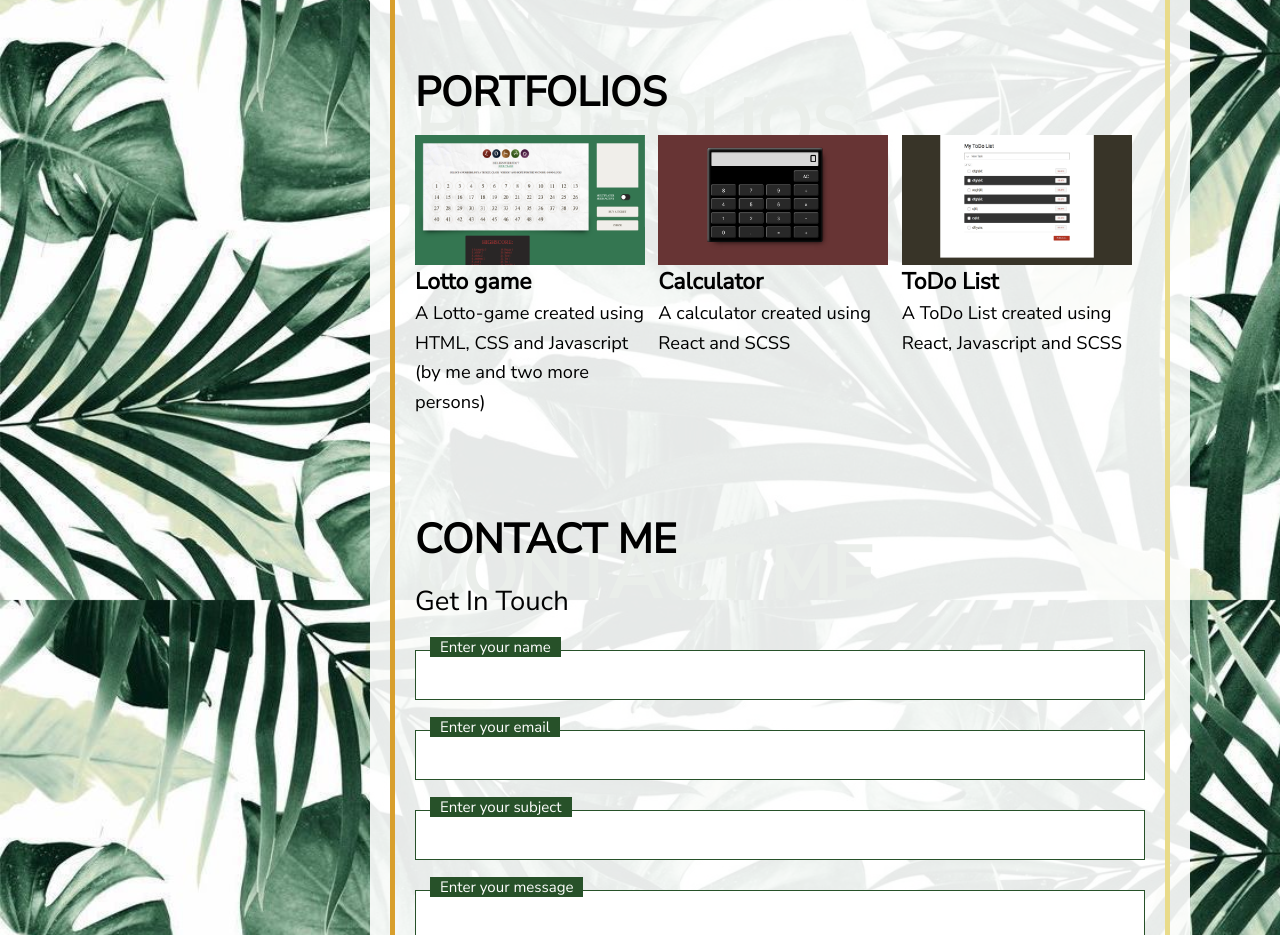
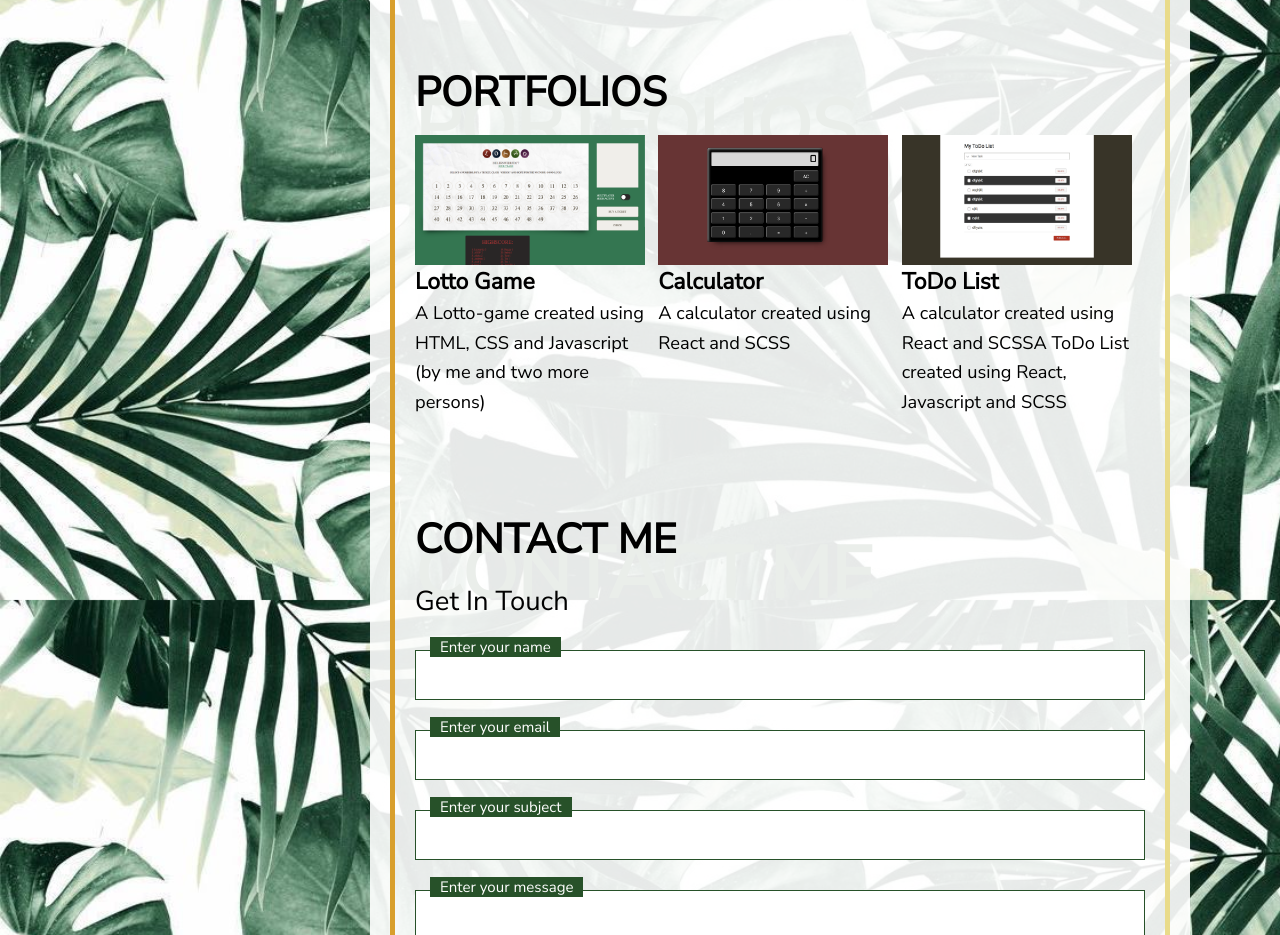
Before and after one commit to atranarta/portfolio, a React (Create React App) app: page / in a window 1280 px wide. Shown: the part 1000-1935 px from the top of the page. Built offline with nearby package versions, Linux system fonts and the light colour scheme.

Commit message:
Introduced and integrated portfolio component

```diff
--- a/src/components/portfolios/index.js
+++ b/src/components/portfolios/index.js
@@ -1,70 +1,36 @@
 import React from 'react';
+import Portfolio from './portfolio'
 import Lotto_game from './../../img/portfolios/lotto-game.png'
 import Calculator from './../../img/portfolios/calculator.png'
 import ToDo_List from './../../img/portfolios/todo-list.png'
 
-const Portfolios = () => (
+const Portfolios = (props) => (
   <div id="portfolios" className="component">
     <div className="title">
       <h1>Portfolios</h1>
       <span>Portfolios</span>
     </div>
     <div className="portfolios-wrap">
-      <div className="portfolios-box">
-        <div className="potfolio-image">
-          <img src={Lotto_game} alt="Lotto Game" />
-          <ul>
-            <li>
-              <button>
-                <svg xmlns="http://www.w3.org/2000/svg" width="24" height="24" viewBox="0 0 24 24" fill="none" stroke="currentColor" stroke-width="2" stroke-linecap="round" stroke-linejoin="round"><circle cx="11" cy="11" r="8"></circle><line x1="21" y1="21" x2="16.65" y2="16.65"></line><line x1="11" y1="8" x2="11" y2="14"></line><line x1="8" y1="11" x2="14" y2="11"></line></svg>
-              </button>
-            </li>
-            <li>
-              <a rel="noopener noreferrer" target="_blank" href="/"><svg xmlns="http://www.w3.org/2000/svg" width="24" height="24" viewBox="0 0 24 24" fill="none" stroke="currentColor" stroke-width="2" stroke-linecap="round" stroke-linejoin="round"><path d="M10 13a5 5 0 0 0 7.54.54l3-3a5 5 0 0 0-7.07-7.07l-1.72 1.71"></path><path d="M14 11a5 5 0 0 0-7.54-.54l-3 3a5 5 0 0 0 7.07 7.07l1.71-1.71"></path></svg></a>
-            </li>
-          </ul>
-        </div>
-        <h5>Lotto game</h5>
-        <p>A Lotto-game created using HTML, CSS and Javascript (by me and two more persons)</p>
-      </div>
-      <div className="portfolios-box">
-        <div className="potfolio-image">
-          <img src={Calculator} alt="Calculator" />
-          <ul>
-            <li>
-              <button>
-                <svg xmlns="http://www.w3.org/2000/svg" width="24" height="24" viewBox="0 0 24 24" fill="none" stroke="currentColor" stroke-width="2" stroke-linecap="round" stroke-linejoin="round"><circle cx="11" cy="11" r="8"></circle><line x1="21" y1="21" x2="16.65" y2="16.65"></line><line x1="11" y1="8" x2="11" y2="14"></line><line x1="8" y1="11" x2="14" y2="11"></line></svg>
-              </button>
-            </li>
-            <li>
-              <a rel="noopener noreferrer" target="_blank" href="/"><svg xmlns="http://www.w3.org/2000/svg" width="24" height="24" viewBox="0 0 24 24" fill="none" stroke="currentColor" stroke-width="2" stroke-linecap="round" stroke-linejoin="round"><path d="M10 13a5 5 0 0 0 7.54.54l3-3a5 5 0 0 0-7.07-7.07l-1.72 1.71"></path><path d="M14 11a5 5 0 0 0-7.54-.54l-3 3a5 5 0 0 0 7.07 7.07l1.71-1.71"></path></svg></a>
-            </li>
-          </ul>
-        </div>
-        <h5>Calculator</h5>
-        <p>A calculator created using React and SCSS</p>
-      </div>
-      <div className="portfolios-box">
-        <div className="potfolio-image">
-          <img src={ToDo_List} alt="Todo List" />
-          <ul>
-            <li>
-              <button>
-                <svg xmlns="http://www.w3.org/2000/svg" width="24" height="24" viewBox="0 0 24 24" fill="none" stroke="currentColor" stroke-width="2" stroke-linecap="round" stroke-linejoin="round"><circle cx="11" cy="11" r="8"></circle><line x1="21" y1="21" x2="16.65" y2="16.65"></line><line x1="11" y1="8" x2="11" y2="14"></line><line x1="8" y1="11" x2="14" y2="11"></line></svg>
-              </button>
-            </li>
-            <li>
-              <a rel="noopener noreferrer" target="_blank" href="/"><svg xmlns="http://www.w3.org/2000/svg" width="24" height="24" viewBox="0 0 24 24" fill="none" stroke="currentColor" stroke-width="2" stroke-linecap="round" stroke-linejoin="round"><path d="M10 13a5 5 0 0 0 7.54.54l3-3a5 5 0 0 0-7.07-7.07l-1.72 1.71"></path><path d="M14 11a5 5 0 0 0-7.54-.54l-3 3a5 5 0 0 0 7.07 7.07l1.71-1.71"></path></svg></a>
-            </li>
-          </ul>
-        </div>
-        <h5>ToDo List</h5>
-        <p>A ToDo List created using React, Javascript and SCSS</p>
-      </div>
+      <Portfolio
+        img={Lotto_game}
+        imageTitle='Lotto Game'
+        title='Lotto Game'
+        text='A Lotto-game created using HTML, CSS and Javascript (by me and two more persons)'
+      />
+      <Portfolio
+        img={Calculator}
+        imageTitle='Calculator'
+        title='Calculator'
+        text='A calculator created using React and SCSS'
+      />
+      <Portfolio
+        img={ToDo_List}
+        imageTitle='ToDo List'
+        title='ToDo List'
+        text='A calculator created using React and SCSSA ToDo List created using React, Javascript and SCSS'
+      />
     </div>
   </div>
 );
 
-
-
 export default Portfolios;
--- /dev/null
+++ b/src/components/portfolios/portfolio.js
@@ -0,0 +1,23 @@
+import React from "react";
+
+const Portfolio = props => (
+  <div className="portfolios-box">
+    <div className="potfolio-image">
+      <img src={props.img} alt={props.imageTitle} />
+      <ul>
+        <li>
+          <button>
+            <svg xmlns="http://www.w3.org/2000/svg" width="24" height="24" viewBox="0 0 24 24" fill="none" stroke="currentColor" stroke-width="2" stroke-linecap="round" stroke-linejoin="round"><circle cx="11" cy="11" r="8"></circle><line x1="21" y1="21" x2="16.65" y2="16.65"></line><line x1="11" y1="8" x2="11" y2="14"></line><line x1="8" y1="11" x2="14" y2="11"></line></svg>
+          </button>
+        </li>
+        <li>
+          <a rel="noopener noreferrer" target="_blank" href="/"><svg xmlns="http://www.w3.org/2000/svg" width="24" height="24" viewBox="0 0 24 24" fill="none" stroke="currentColor" stroke-width="2" stroke-linecap="round" stroke-linejoin="round"><path d="M10 13a5 5 0 0 0 7.54.54l3-3a5 5 0 0 0-7.07-7.07l-1.72 1.71"></path><path d="M14 11a5 5 0 0 0-7.54-.54l-3 3a5 5 0 0 0 7.07 7.07l1.71-1.71"></path></svg></a>
+        </li>
+      </ul>
+    </div>
+    <h5>{props.title}</h5>
+    <p>{props.text}</p>
+  </div>
+);
+
+export default Portfolio;
```
